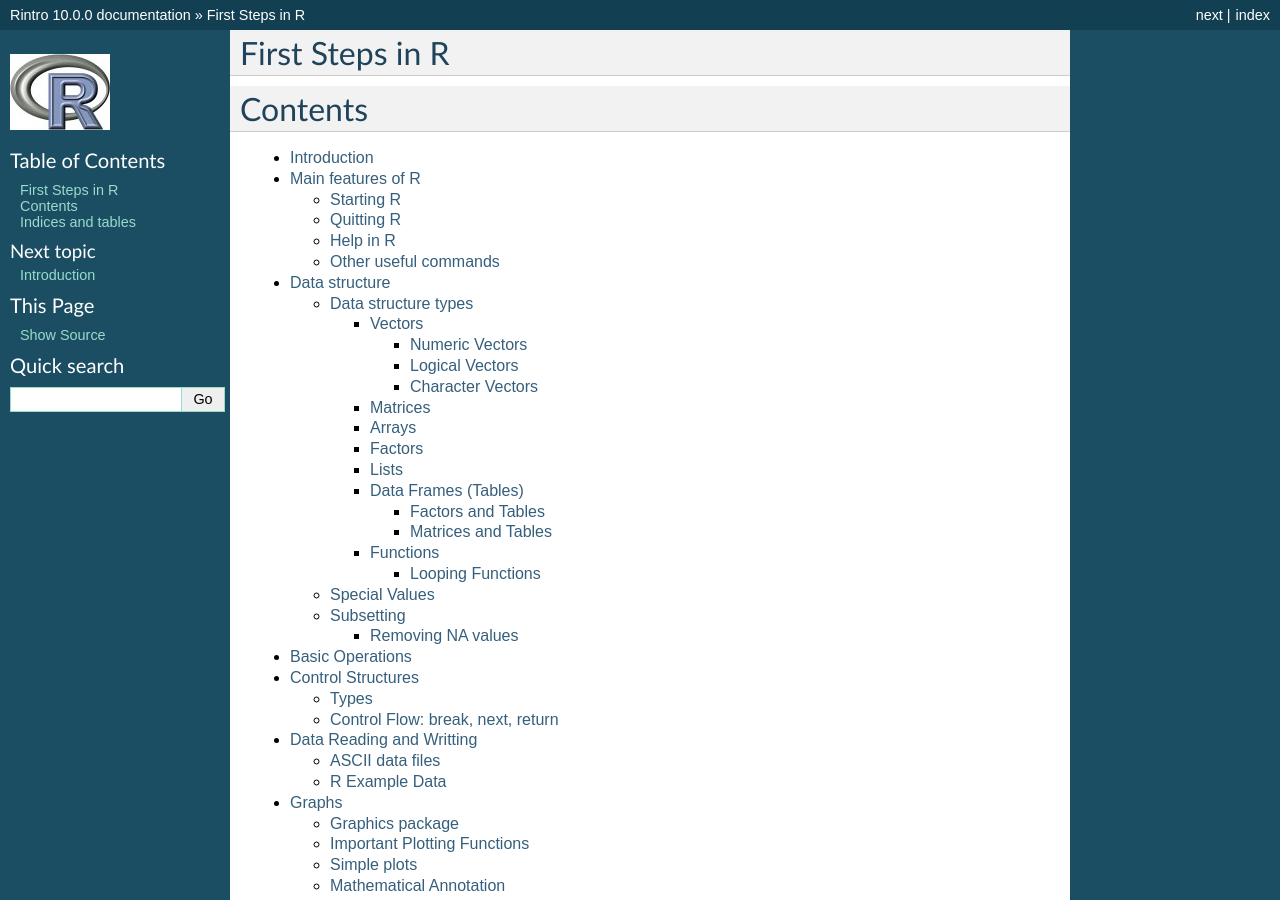
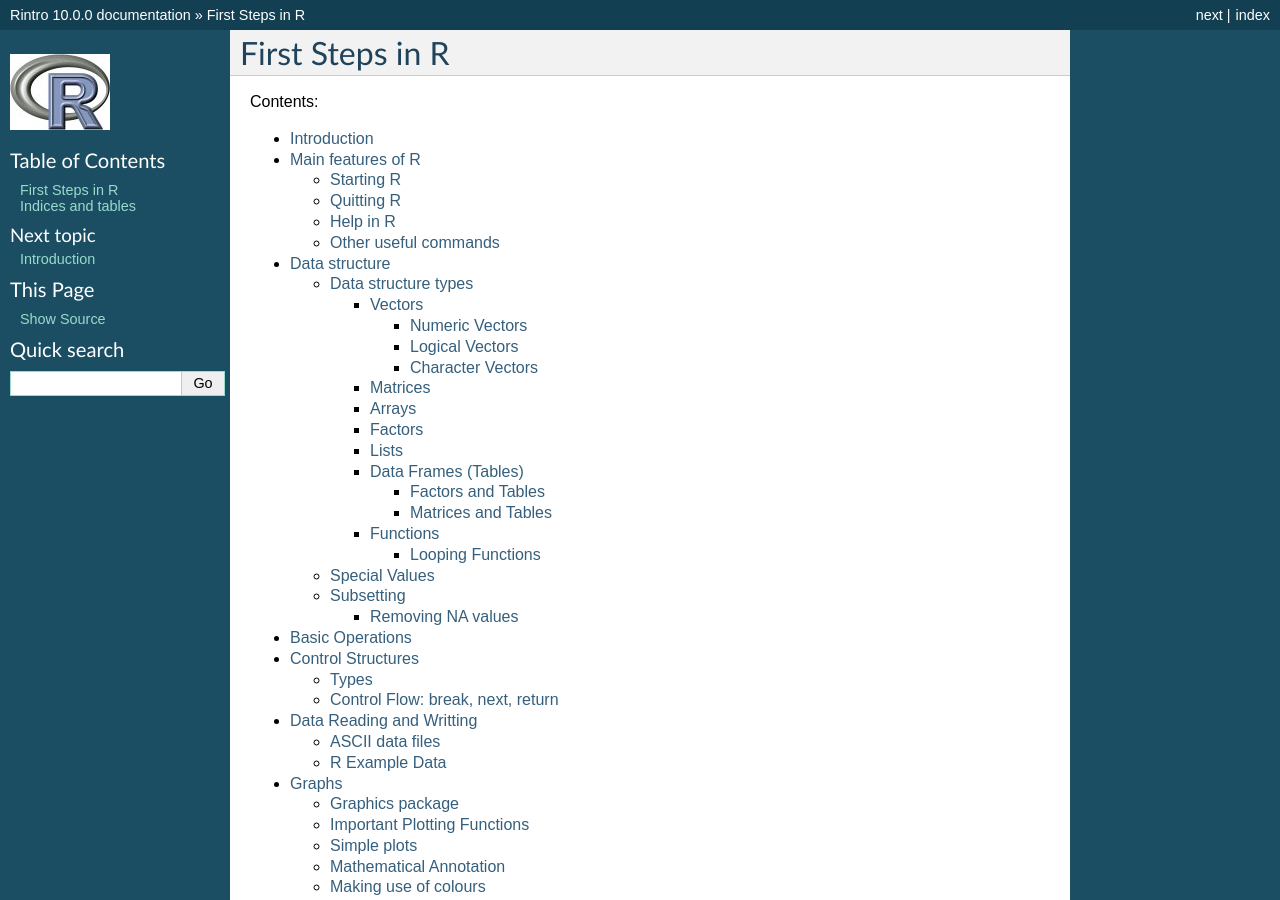
Before and after one commit to mtceballos/Rintro, a Sphinx documentation site: the page built from doc/index.rst, in a window 1280 px wide and 900 px high. Built offline with Sphinx 7.4.7, drawn with Linux system fonts in a browser that asks for light colours.

Commit message:
Update index.rst

```diff
--- a/doc/index.rst
+++ b/doc/index.rst
@@ -12,10 +12,7 @@
 
 
 
-Contents
-=========
-
-
+Contents:
 
 .. toctree::
    :maxdepth: 4
```
